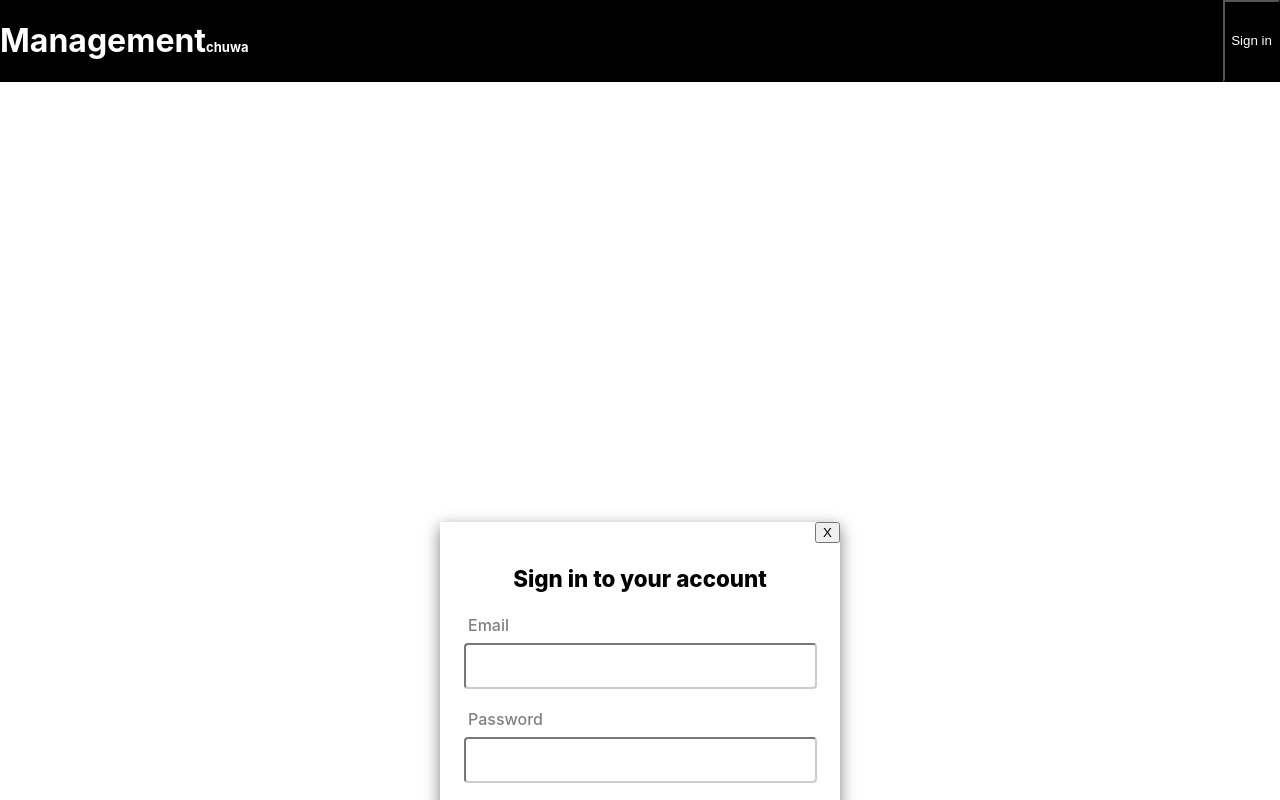
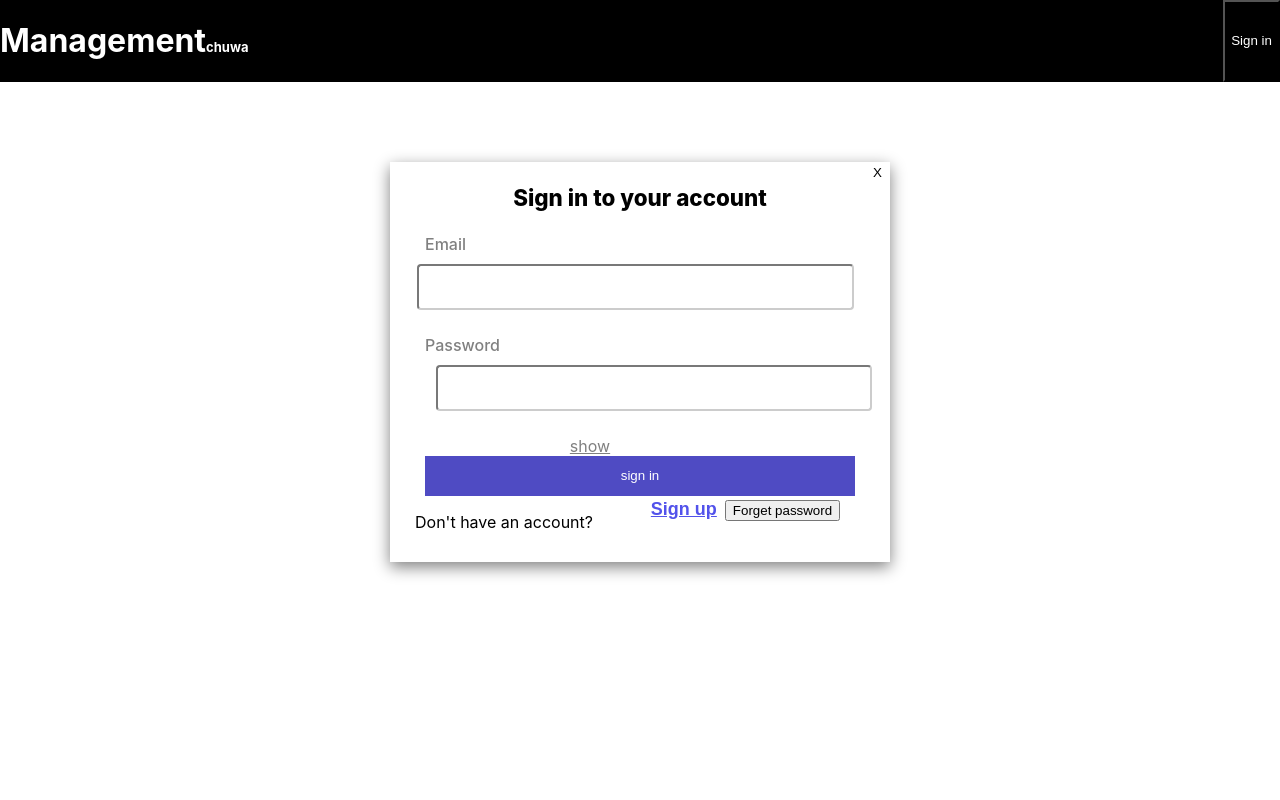
Before and after one commit to xu830/JSproject-nanny1, a React (Create React App) app in the folder nanny1/: page / in a window 1280 px wide. Both pictures are taken after a click on the button "Sign in". Built offline with nearby package versions, Linux system fonts and the light colour scheme.

Commit message:
funtion works

```diff
--- a/nanny1/src/components/Modal.js
+++ b/nanny1/src/components/Modal.js
@@ -4,22 +4,39 @@ import "./style/Modal.css";
 const Modal = ({ closeModal }) => {
   const [emailInput, setEmail] = useState("");
   const [passwordInput, setPassword] = useState("");
+  const [pwdVisible, setPwdVisible] = useState("password");
+
   const addCredential = () => {
     const credential = {
       email: emailInput,
       password: passwordInput,
     };
-    console.log(credential.email, credential.password);
+    if (credential.email === "") {
+      console.log("error: no email");
+    } else if (credential.password === "") {
+      console.log("error: no password");
+    } else {
+      console.log(credential.email, credential.password);
+    }
     setEmail("");
     setPassword("");
   };
+
+  const changeVisibility = () => {
+    if (pwdVisible === "password") {
+      setPwdVisible("text");
+    } else {
+      setPwdVisible("password");
+    }
+  };
+
   return (
     <div className="ModalBackground">
       <div className="ModalContainer">
-        <button id="closeBtn" onClick={() => closeModal(false)}>
-          X
-        </button>
         <div className="title">
+          <button id="closeBtn" onClick={() => closeModal(false)}>
+            X
+          </button>
           <p>Sign in to your account</p>
         </div>
 
@@ -39,18 +56,28 @@ const Modal = ({ closeModal }) => {
               Password
             </label>
             <input
-              type="text"
+              type={pwdVisible === "text" ? "text" : "password"}
               id="pwd"
               name="pwd"
               value={passwordInput}
               onChange={(event) => setPassword(event.target.value)}
             />
+            <label onClick={changeVisibility} id="showBtn">
+              show
+            </label>
           </form>
+          <button onClick={addCredential} id="signinBtn">
+            sign in
+          </button>
         </div>
         <div className="footer">
-          <button onClick={addCredential}>sign in</button>
-          <button>sign up</button>
-          <button>forget password</button>
+          <p id="signUpText">Don't have an account?</p>
+          <button className="blueBtn" id="signup">
+            Sign up
+          </button>
+          <button className="blueBtn" id="forget">
+            Forget password
+          </button>
         </div>
       </div>
     </div>
--- a/nanny1/src/components/style/Modal.css
+++ b/nanny1/src/components/style/Modal.css
@@ -1,17 +1,15 @@
 input {
-  width: 85%;
   border-radius: 4px;
   border-color: rgb(204, 204, 204);
   height: 40px;
   margin-bottom: 5%;
   margin-top: 2%;
-  padding-left: 7px;
 }
 .ModalBackground {
   display: flex;
   position: fixed;
-  width: 100vw;
-  height: 100vw;
+  width: 100%;
+  height: 70%;
   background-color: white;
   justify-content: center;
   align-items: center;
@@ -21,16 +19,24 @@ input {
   display: flex;
   box-shadow: gray 0px 5px 15px;
   flex-direction: column;
-  width: 400px;
+  width: 500px;
   height: 400px;
+  justify-content: flex-start;
+  align-items: flex-start;
 }
 .title {
   color: black;
   font-weight: 800;
   font-size: 140%;
+  width: 100%;
 }
 .body {
   color: gray;
+  justify-content: flex-start;
+}
+.footer {
+  width: 100%;
+  height: 70%;
 }
 .labels {
   padding-right: 90%;
@@ -39,5 +45,49 @@ input {
 }
 
 #closeBtn {
-  align-self: flex-end;
+  position: relative;
+  background-color: transparent;
+  border-color: transparent;
+  cursor: pointer;
+  float: right;
 }
+
+#signinBtn {
+  background-color: rgb(79, 75, 195);
+  color: white;
+  width: 430px;
+  height: 40px;
+  border-color: transparent;
+  cursor: pointer;
+}
+#showBtn {
+  cursor: pointer;
+  text-decoration: underline;
+  position: relative;
+  right: 50px;
+}
+#pwd {
+  padding-right: 100px;
+  width: 330px;
+  margin-left: 27px;
+  margin-right: 0%;
+}
+#email {
+  padding-right: 100px;
+  width: 323px;
+  padding-left: 10px;
+  margin-left: 27px;
+  float: left;
+}
+#signUpText {
+  float: left;
+  margin-left: 5%;
+}
+#signup {
+  text-decoration: underline;
+  font-weight: bold;
+  font-size: large;
+  color: rgb(82, 82, 235);
+  background-color: transparent;
+  border-color: transparent;
+}
```
